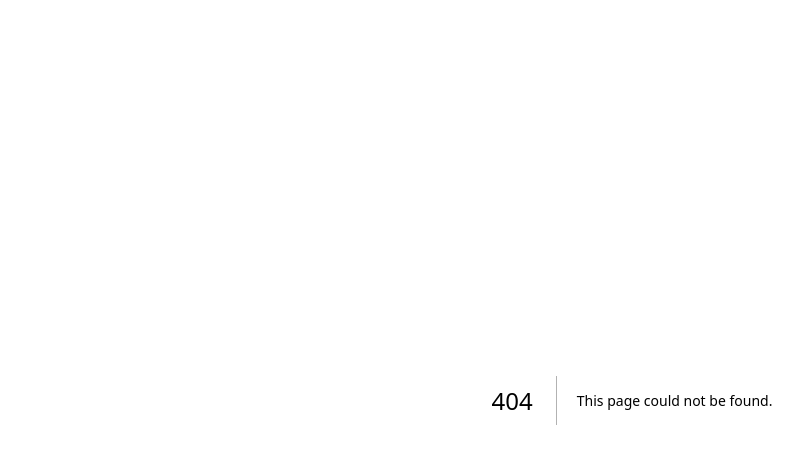
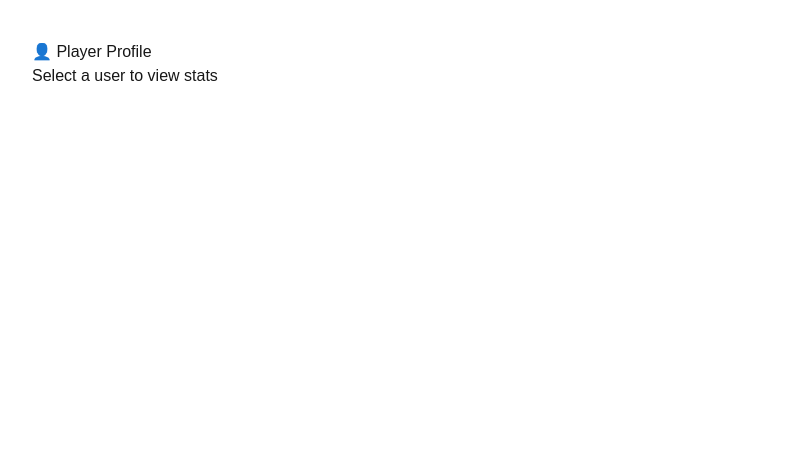
Before and after one commit to ILostMyMicrowave/mcwv-hub, a Next.js app: page /profile in a window 1280 px wide. Before the commit this address had no page. Shown: the top 464 px of the page, without its empty margins (8-811 px from the left). Built offline with nearby package versions, Linux system fonts and the light colour scheme.

Commit message:
Create page.tsx

```diff
--- /dev/null
+++ b/app/profile/page.tsx
@@ -0,0 +1,8 @@
+export default function Profile() {
+  return (
+    <main style={{ padding: 40 }}>
+      <h1>👤 Player Profile</h1>
+      <p>Select a user to view stats</p>
+    </main>
+  );
+}
```
